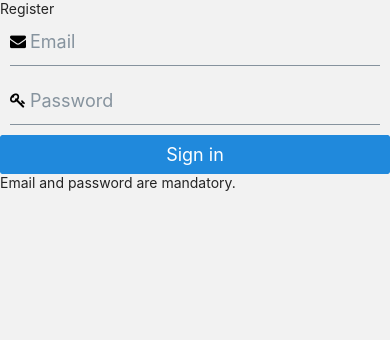
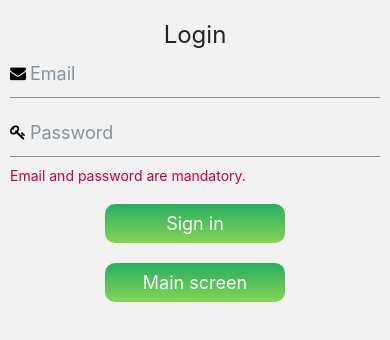
Before and after one commit to Snaps0907/allergy-app, a React Native app: screen /Login in a window 390 px wide. Both pictures are taken after a click on the button "Sign in". Shown: the top 340 px of the page. Built offline with nearby package versions, Linux system fonts and the light colour scheme; no server answers.

Commit message:
styling for auth screens

```diff
--- a/screens/Auth/LoginScreen.tsx
+++ b/screens/Auth/LoginScreen.tsx
@@ -4,6 +4,7 @@ import React from "react";
 import { View } from "react-native";
 import { SafeAreaView } from "react-native-safe-area-context";
 import Icon from 'react-native-vector-icons/FontAwesome';
+import { LinearGradient } from 'expo-linear-gradient';
 
 export default function LoginScreen({ navigation }: { navigation: any }) {
     const [value, setValue] = React.useState({
@@ -35,7 +36,7 @@ export default function LoginScreen({ navigation }: { navigation: any }) {
 
     return (
         <SafeAreaView>
-            <Text>Register</Text>
+            <Text style={{textAlign:"center",fontSize:24,marginTop:20}}>Login</Text>
 
             <View>
                 <Input
@@ -59,11 +60,13 @@ export default function LoginScreen({ navigation }: { navigation: any }) {
                         size={16}
                     />}
                 />
-
-                <Button title="Sign in" onPress={signIn} />
+                {!!value.error && <Text style={{marginBottom:20,marginHorizontal:10,color:"#C70039"}}>{value.error}</Text>}
+                <LinearGradient colors={['#27AE60', '#85D454']} style={{alignSelf:"center",borderRadius:10, width:180}}><Button color="transparent" title="Sign in" onPress={signIn} /></LinearGradient>
+                <LinearGradient colors={['#27AE60', '#85D454']} style={{alignSelf:"center",borderRadius:10, width:180, marginTop:20}}><Button  color="transparent" title="Main screen" onPress={() => navigation.navigate('Welcome')} /></LinearGradient>
             </View>
 
-            {!!value.error && <Text>{value.error}</Text>}
+
+
         </SafeAreaView>
     );
 }
--- a/screens/Auth/RegisterScreen.tsx
+++ b/screens/Auth/RegisterScreen.tsx
@@ -4,6 +4,7 @@ import { SafeAreaView } from "react-native-safe-area-context";
 import { View } from 'react-native';
 import Icon from 'react-native-vector-icons/FontAwesome';
 import { getAuth, createUserWithEmailAndPassword } from 'firebase/auth';
+import { LinearGradient } from 'expo-linear-gradient';
 
 export default function RegisterScreen({ navigation }: { navigation: any }) {
     const [value, setValue] = React.useState({
@@ -35,7 +36,7 @@ export default function RegisterScreen({ navigation }: { navigation: any }) {
 
     return (
         <SafeAreaView>
-            <Text>Register</Text>
+            <Text style={{textAlign:"center",fontSize:24,marginTop:20}}>Register</Text>
 
             <View >
                 <Input
@@ -59,12 +60,12 @@ export default function RegisterScreen({ navigation }: { navigation: any }) {
                         size={16}
                     />}
                 />
-
-                <Button title="Sign up" onPress={signUp} />
+                {!!value.error && <Text style={{marginBottom:20,marginHorizontal:10,color:"#C70039"}}>{value.error}</Text>}
+                <LinearGradient colors={['#27AE60', '#85D454']} style={{alignSelf:"center",borderRadius:10, width:180}}><Button color="transparent" title="Sign up" onPress={signUp} /></LinearGradient>
+                <LinearGradient colors={['#27AE60', '#85D454']} style={{alignSelf:"center",borderRadius:10, width:180, marginTop:20}}><Button  color="transparent" title="Main screen" onPress={() => navigation.navigate('Welcome')} /></LinearGradient>
             </View>
 
-            {!!value.error && <Text>{value.error}</Text>}
-            <Button  style={{marginTop:10, }} title="Main screen" onPress={() => navigation.navigate('Welcome')} />
+
         </SafeAreaView>
     );
 }
--- a/screens/Auth/WelcomeScreen.tsx
+++ b/screens/Auth/WelcomeScreen.tsx
@@ -15,15 +15,15 @@ export default observer(({ navigation }: { navigation: any }) => {
     }, [appStore.user]);
 
     return (
-        <LinearGradient colors={['#27AE60', '#85D454']}>
+
 
         <SafeAreaView style={styles.screen}>
         <Image source={require("../../assets/AS-logo.png")} style={styles.logo}/>
-        <Text>Allergy Support</Text>
-            <Button color="#00000000" style={styles.buttons} title="Login" onPress={() => navigation.navigate('Login')} />
-            <Button color="#00000000" style={styles.buttons} title="Register" onPress={() => navigation.navigate('Register')} />
+        <Text style={{fontSize:32,color:"#939393",fontWeight:"bold"}}>Allergy Support</Text>
+        <LinearGradient colors={['#27AE60', '#85D454']} style={{alignSelf:"center",borderRadius:10, width:180, marginTop:20}}><Button color="#00000000" title="Login" onPress={() => navigation.navigate('Login')} /></LinearGradient>
+        <LinearGradient colors={['#27AE60', '#85D454']} style={{alignSelf:"center",borderRadius:10, width:180, marginTop:20}}><Button color="#00000000" title="Register" onPress={() => navigation.navigate('Register')} /></LinearGradient>
         </SafeAreaView>
-        </LinearGradient>
+
     );
 });
 
@@ -37,7 +37,7 @@ const styles = StyleSheet.create({
          resizeMode: "contain"
     },
     screen:{
-        //  backgroundColor:"green",
+          backgroundColor:"#fff",
          height:"100%",
          display:"flex",
          justifyContent:"center",
```
